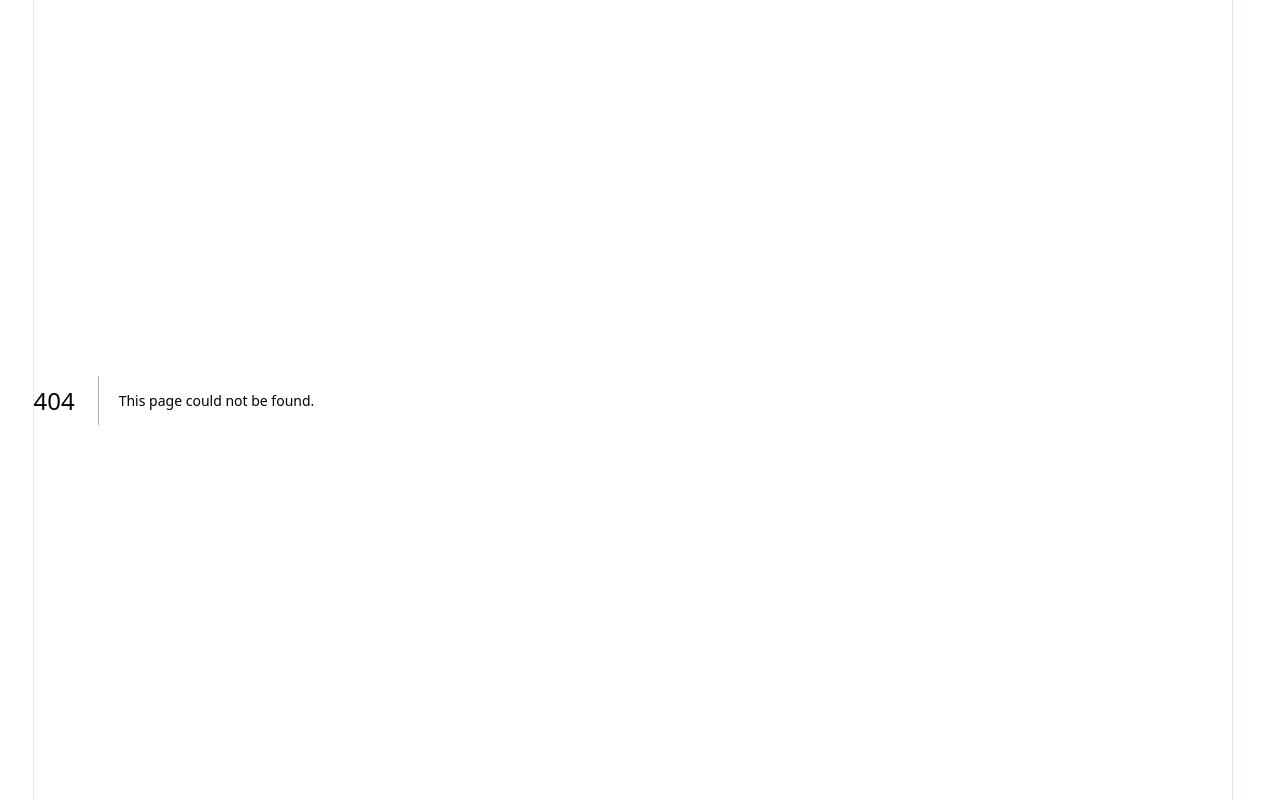
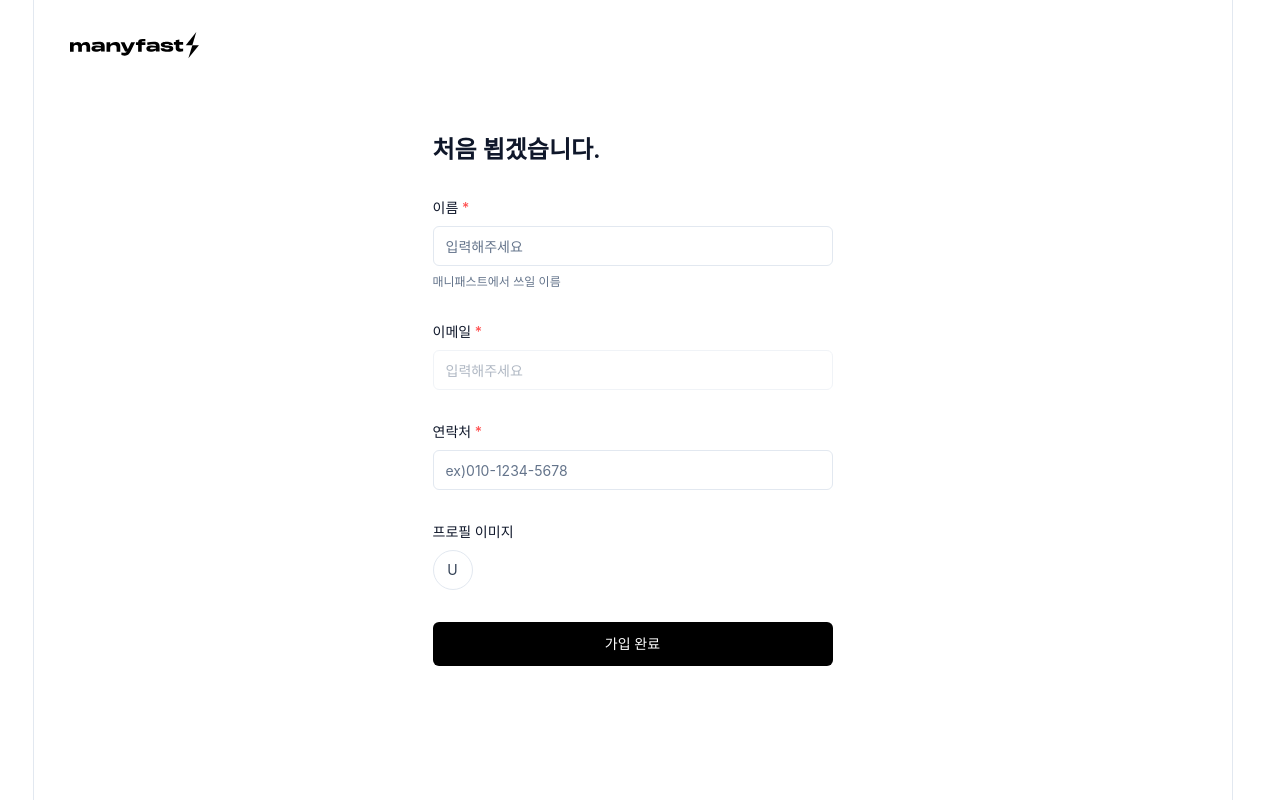
Before and after one commit to leolap-tony/manifast-test, a Next.js app: page /onboarding/user in a window 1280 px wide. Before the commit this address had no page. Built offline with nearby package versions, Linux system fonts and the light colour scheme; no server answers.

Commit message:
style : 온보딩 페이지 마크업

```diff
--- /dev/null
+++ b/app/(none)/layout.tsx
@@ -0,0 +1,16 @@
+import Logo from "@/components/elements/Logo";
+
+export default function WorkLayout({
+  children,
+}: Readonly<{
+  children: React.ReactNode;
+}>) {
+  return (
+    <main className="page-layout h-[100vh] relative">
+      <div className="absolute top-8 left-9">
+        <Logo />
+      </div>
+      {children}
+    </main>
+  );
+}
--- /dev/null
+++ b/app/(none)/onboarding/group/page.tsx
@@ -0,0 +1,43 @@
+import { auth } from "@/auth";
+import { Button } from "@/components/elements/Button";
+import { Input } from "@/components/elements/Input";
+import KeyValueLabel from "@/components/elements/KeyValueLabel";
+import UserAvatar from "@/components/elements/UserAvatar";
+import React from "react";
+
+export default async function page() {
+  const session = await auth();
+  return (
+    <section className="page-section">
+      <div className="w-full h-full flex justify-center items-center">
+        <div className="flex flex-col gap-8 w-[400px]">
+          <h1 className="w-full text-left text-title-lg">
+            {session?.user.name}님 반갑습니다.
+          </h1>
+          <KeyValueLabel
+            direction="col"
+            label={
+              <span>
+                그룹 ID를 입력해 주세요
+                <span className="text-primary align-top"> *</span>
+              </span>
+            }
+            hint="ID는 그룹 관리자에게 문의하세요."
+          >
+            <Input
+              placeholder="입력해주세요"
+              defaultValue={session?.user.name as string}
+            />
+          </KeyValueLabel>
+          <Button size="lg">참여</Button>
+          {/*<div className="w-full p-8 bg-background-gray rounded-[10px] flex flex-row justify-between gap-8">
+            <p className="text-body-md-n w-full">그룹이 없나요?</p>
+            <Button variant="outline" className="w-full">
+              그룹 새로 생성
+            </Button>
+          </div>*/}
+        </div>
+      </div>
+    </section>
+  );
+}
--- /dev/null
+++ b/app/(none)/onboarding/user/page.tsx
@@ -0,0 +1,64 @@
+import { auth } from "@/auth";
+import { Button } from "@/components/elements/Button";
+import { Input } from "@/components/elements/Input";
+import KeyValueLabel from "@/components/elements/KeyValueLabel";
+import UserAvatar from "@/components/elements/UserAvatar";
+import React from "react";
+
+export default async function page() {
+  const session = await auth();
+  return (
+    <section className="page-section">
+      <div className="w-full h-full flex justify-center items-center">
+        <div className="flex flex-col gap-8 w-[400px]">
+          <h1 className="w-full text-left text-title-lg">처음 뵙겠습니다.</h1>
+          <KeyValueLabel
+            direction="col"
+            label={
+              <span>
+                이름<span className="text-primary align-top"> *</span>
+              </span>
+            }
+            hint="매니패스트에서 쓰일 이름"
+          >
+            <Input
+              placeholder="입력해주세요"
+              defaultValue={session?.user.name as string}
+            />
+          </KeyValueLabel>
+          <KeyValueLabel
+            direction="col"
+            label={
+              <span>
+                이메일<span className="text-primary align-top"> *</span>
+              </span>
+            }
+          >
+            <Input
+              placeholder="입력해주세요"
+              disabled
+              defaultValue={session?.user.email as string}
+            />
+          </KeyValueLabel>
+          <KeyValueLabel
+            direction="col"
+            label={
+              <span>
+                연락처<span className="text-primary align-top"> *</span>
+              </span>
+            }
+          >
+            <Input placeholder="ex)010-1234-5678" />
+          </KeyValueLabel>
+          <KeyValueLabel direction="col" label="프로필 이미지">
+            <UserAvatar
+              size="xl"
+              user={{ image: session?.user.image, name: session?.user.name }}
+            />
+          </KeyValueLabel>
+          <Button size="lg">가입 완료</Button>
+        </div>
+      </div>
+    </section>
+  );
+}
--- /dev/null
+++ b/app/(none)/signin/page.tsx
@@ -0,0 +1,35 @@
+// "use client";
+// import { signIn } from "next-auth/react";
+import { signIn } from "@/auth";
+import Image from "next/image";
+import Google from "@/public/google.svg";
+import { Button } from "@/components/elements/Button";
+
+export default function Signin() {
+  return (
+    <form
+      className="absolute inset-y-0 w-[400px] h-fit border rounded-lg place-self-center place-content-center p-6 flex flex-col gap-8 items-center bg-background"
+      action={async () => {
+        "use server";
+        await signIn("google", { redirectTo: "/" });
+      }}
+    >
+      <div className="flex flex-col items-center gap-2">
+        <h1 className="text-text-title text-title-lg">로그인</h1>
+        <p className="text-body-md-n text-text-sub">
+          회사 이메일로 로그인해주세요.
+        </p>
+      </div>
+      <Button
+        variant="outline"
+        // onClick={() => signIn("google", { redirectTo: "/dashboard" })}
+        className="w-full"
+      >
+        <div className="flex flex-row gap-2 items-center">
+          <Image src={Google} width={20} height={20} alt="google" />
+          <span className="text-title-sm">구글 로그인</span>
+        </div>
+      </Button>
+    </form>
+  );
+}
--- a/app/signin/page.tsx
+++ /dev/null
@@ -1,34 +0,0 @@
-// "use client";
-// import { signIn } from "next-auth/react";
-import { signIn } from "@/auth";
-import Image from "next/image";
-import Google from "@/public/google.svg";
-import { Button } from "@/components/elements/Button";
-
-export default function Signin() {
-  return (
-    <div className="w-full h-[100vh] flex">
-      <form className="absolute inset-0 w-[400px] h-fit border rounded-lg place-self-center place-content-center p-6 flex flex-col gap-8 items-center bg-background drop-shadow-md" action={async ()=>{
-        'use server'
-        await signIn('google',{redirectTo:'/'})
-      }}>
-        <div className="flex flex-col items-center gap-2">
-          <h1 className="text-text-title text-title-lg">로그인</h1>
-          <p className="text-body-md-n text-text-sub">
-            회사 이메일로 로그인해주세요.
-          </p>
-        </div>
-        <Button
-          variant="outline"
-          // onClick={() => signIn("google", { redirectTo: "/dashboard" })}
-          className="w-full"
-        >
-          <div className="flex flex-row gap-2 items-center">
-            <Image src={Google} width={20} height={20} alt="google" />
-            <span className="text-title-sm">구글 로그인</span>
-          </div>
-        </Button>
-      </form>
-    </div>
-  );
-}
--- a/components/elements/Button.tsx
+++ b/components/elements/Button.tsx
@@ -22,7 +22,7 @@ const buttonVariants = cva(
       size: {
         default: "rounded-md px-3 py-2.5",
         sm: "rounded-md px-3 py-2.5",
-        lg: "rounded-md px-3 py-2.5",
+        lg: "rounded-md px-4 py-3",
         icon: "h-5 w-5",
       },
     },
--- a/components/elements/Chips.tsx
+++ b/components/elements/Chips.tsx
@@ -14,12 +14,12 @@ const chipStyles = cva("px-2 py-1  w-fit h-fit", {
       remaining: "rounded-[4px] text-body-sm-m",
     },
     status: {
-      REQUEST: "bg-green-200",
-      STANDBY: "bg-gray-200",
-      LIVE: "bg-blue-200",
-      COMPLETE: "bg-yellow-200",
-      STOP: "bg-red-200",
-      CANCEL: "bg-red-200",
+      REQUEST: "bg-[#E0F2FE]",
+      STANDBY: "bg-background-gray",
+      LIVE: "bg-[#FEF3C7]",
+      COMPLETE: "bg-[#DCFCE7]",
+      STOP: "bg-[#F3E8FF]",
+      CANCEL: "bg-background-primary",
     },
     difficulty: {
       1: "bg-primary/30",
--- a/components/elements/KeyValueLabel.tsx
+++ b/components/elements/KeyValueLabel.tsx
@@ -68,7 +68,9 @@ export default function KeyValueLabel({
         {label}
       </span>
       <div className="w-full text-text-body text-body-md-n">{children}</div>
-      {direction === "row" && hint && <div>{hint}</div>}
+      {direction === "col" && hint && (
+        <div className="text-body-sm-n text-text-sub">{hint}</div>
+      )}
     </div>
   );
 }
```
